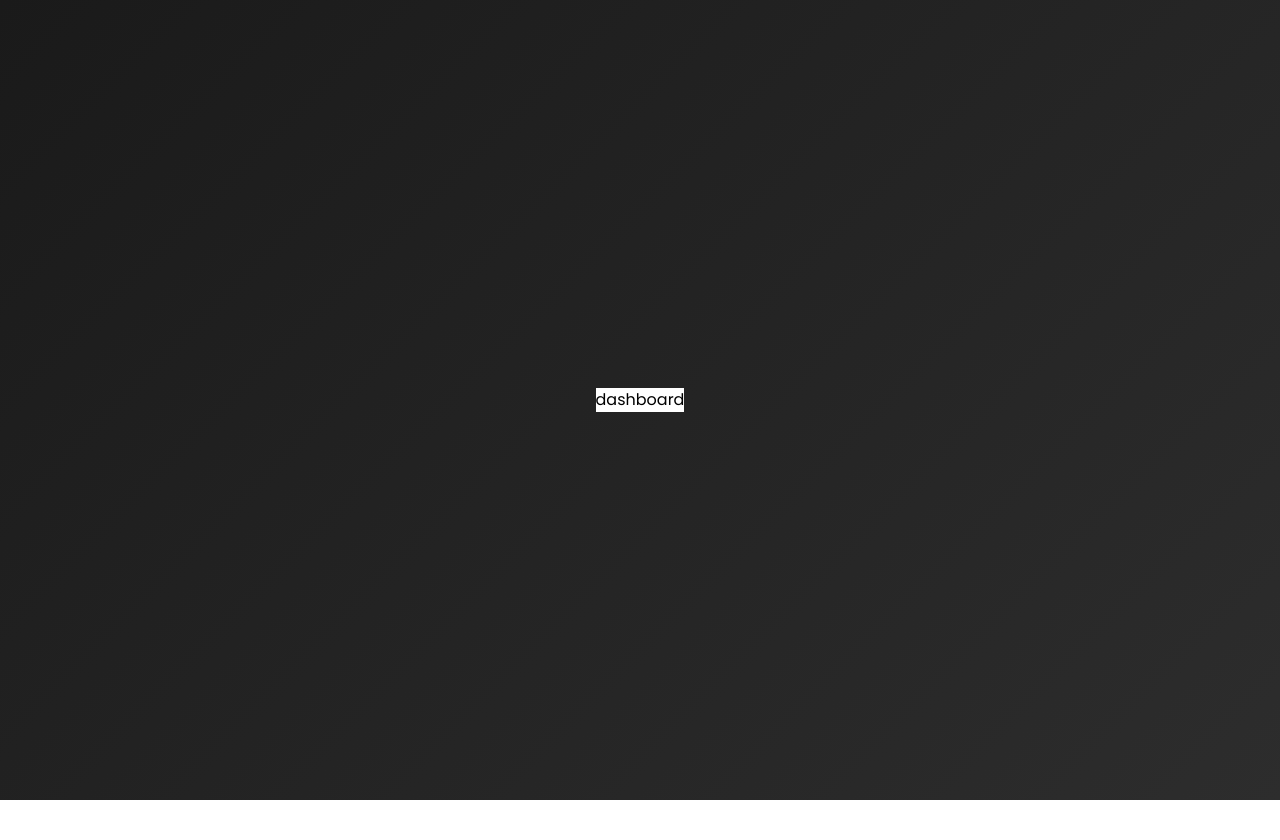
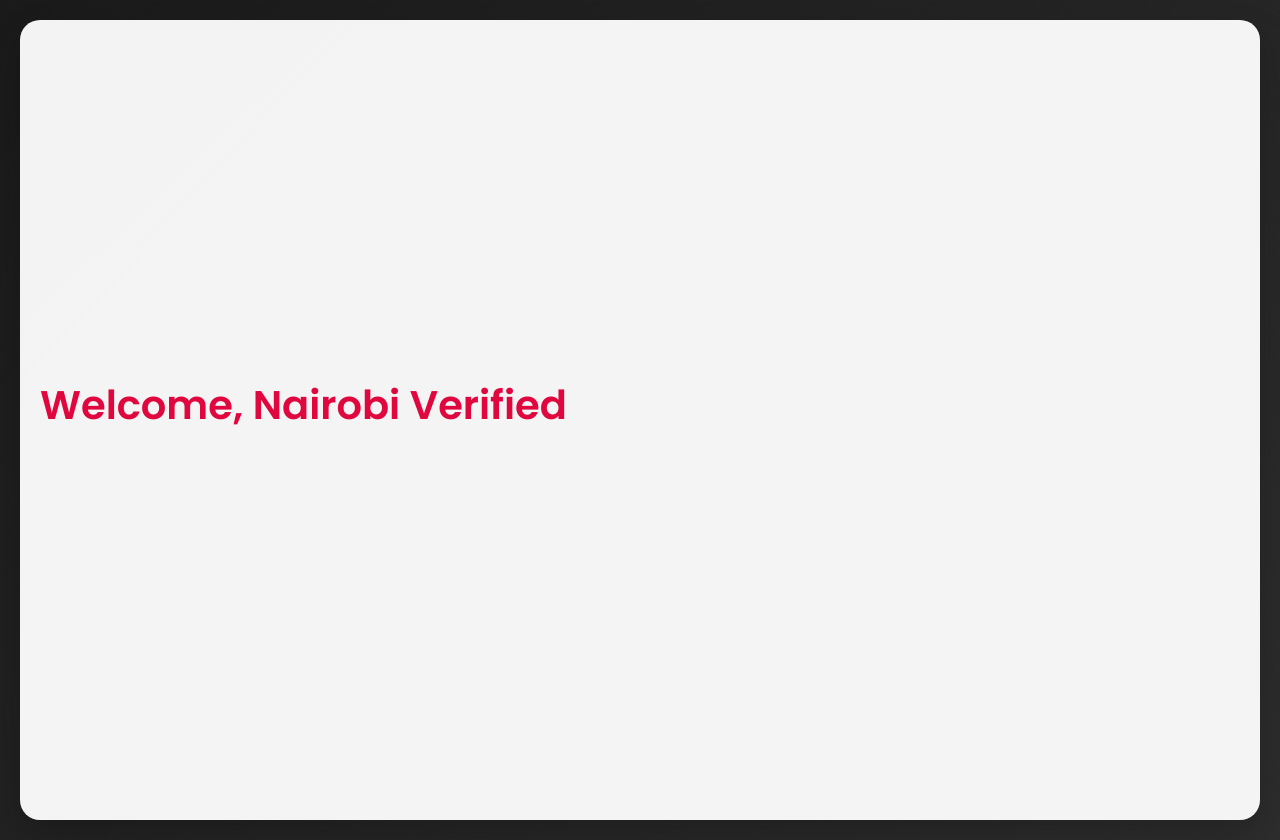
Before and after one commit to Sikos-Marketing-Developer-Team/nairobi-verified, a Next.js app in the folder frontend/: page /dashboard in a window 1280 px wide. Before the commit the page ends 800 px from the top, so only its background shows below. Built offline with nearby package versions, Linux system fonts and the light colour scheme.

Commit message:
Fixed errors, added dashboard UI

```diff
--- a/frontend/src/app/auth/signin/page.tsx
+++ b/frontend/src/app/auth/signin/page.tsx
@@ -107,6 +107,11 @@ export default function SignIn() {
             </button>
           </div>
         </form>
+
+        <div className="linkTxt animation" style={{ "--i": 5, "--j": 25 } as any}>
+            <p>Don't have an account? <a href="/auth/signup" className="register-link" >Sign Up</a></p>
+          </div>
+
       </div>
 
       <div className="info-text login">
--- a/frontend/src/app/auth/signup/page.tsx
+++ b/frontend/src/app/auth/signup/page.tsx
@@ -26,7 +26,7 @@ export default function SignUp() {
 
     try {
       // Send request to backend API for user registration
-      const response = await axios.post("http://localhost:5000/api/auth/register", formData);
+      const response = await axios.post("http://localhost:5000/api/auth/signup", formData);
 
       if (response.status === 201) {
         // Auto-login after successful registration
@@ -47,13 +47,16 @@ export default function SignUp() {
     }
   };
 
-  const handleGoogleSignUp = async () => {
+  const handleGoogleSignIn = async () => {
     try {
-      await signIn("google", { callbackUrl: "/dashboard" });
+      const result = await signIn("google", {
+        callbackUrl: "/dashboard", // Redirect to dashboard after Google sign-in
+      });
     } catch (error) {
-      setError("An error occurred during Google sign-up");
+      setError("An error occurred during Google sign-in");
     }
   };
+
 
   return (
     <div className="wrapper">
@@ -103,21 +106,21 @@ export default function SignUp() {
           <div className="mt-4">
             <button
               type="button"
-              onClick={handleGoogleSignUp}
+              onClick={handleGoogleSignIn}
               className="google-btn flex items-center gap-2 p-2 border rounded-lg"
             >
               <Image src="/google.svg" alt="Google logo" width={20} height={20} className="h-5 w-5" />
               Sign up with Google
             </button>
           </div>
+        </form>
 
-          <div className="linkTxt">
+        <div className="linkTxt">
             <p className="p-2">
               Already have an account? {" "}
-              <a href="/signin" className="login-link">Login</a>
+              <a href="/auth/signin" className="login-link">Login</a>
             </p>
           </div>
-        </form>
       </div>
       <div className="info-text register">
         <h2>Welcome Back!</h2>
--- a/frontend/src/app/dashboard/page.tsx
+++ b/frontend/src/app/dashboard/page.tsx
@@ -1,7 +1,9 @@
 export default function dashboard () {
     return (
         <div className="dashboard">
-            dashboard
+           <h2>
+                Welcome, Nairobi Verified
+           </h2>
         </div>
 
     );
--- a/frontend/src/app/globals.css
+++ b/frontend/src/app/globals.css
@@ -70,6 +70,12 @@ body {
   margin-left: 100px;
 }
 
+.form-box.register {
+  min-height: fit-content; /* Ensures it grows with content */
+  padding-bottom: 2px; /* Adds spacing at the bottom */
+  overflow: hidden; /* Prevents content from overflowing */
+}
+
 .form-box h2 {
   font-size: 2em;
   color: var(--primary);
@@ -81,6 +87,7 @@ body {
 .form-box.login.home-p {
   margin-left: -300px;
 }
+
 
 .input-box {
   position: relative;
@@ -230,12 +237,56 @@ body {
   box-shadow: 0 5px 15px rgba(0, 0, 0, 0.1);
 }
 
+div.linkTxt {
+  text-align: center;
+}
+
+div.linkTxt.animation{
+ text-align: center;
+ padding: 1rem;
+}
+.register-link,
+.login-link {
+  font-size: 0.9em;
+  color: var(--primary);
+  text-decoration: underline;
+  font-weight: 500;
+  margin-top: 20px;
+}
+
+.register-link:hover,
+.login-link:hover {
+  color: #c80535;
+  text-decoration: none;
+}
+
 /* Dashboard Component */
-/* Rpute Path: /dashboard */
+/* Route Path: /dashboard */
 /* Wrapper ClassName: .dashboard */
 
 .dashboard {
-  background-color: #fff;
+  height: 100%;
+  display: flex;
+  justify-content: space-between;
+  align-items: center;
+  width: 100%;
+  max-width: 1900px;
+  height: 100vh;
+  background: rgba(255, 255, 255, 0.95);
+  border-radius: 20px;
+  box-shadow: 0 15px 35px rgba(0, 0, 0, 0.2);
+  padding: 20px;
+  overflow: hidden;
+
+  text-align: center;
+}
+
+.dashboard h2 {
+  font-size: 2.5em;
+  color: var(--primary);
+  text-align: center!important;
+  margin-bottom: 30px;
+  font-weight: 600;
 }
 
 
--- a/frontend/src/app/layout.tsx
+++ b/frontend/src/app/layout.tsx
@@ -3,6 +3,7 @@ import { Inter } from "next/font/google";
 import "./globals.css";
 import { NextAuthProvider } from "./providers";
 import Script from "next/script";
+
 
 const inter = Inter({ subsets: ["latin"] });
 
--- a/frontend/src/app/page.tsx
+++ b/frontend/src/app/page.tsx
@@ -31,9 +31,7 @@ export default function Home() {
             Login
           </button>
 
-          <div className="linkTxt animation" style={{ "--i": 5, "--j": 25 } as any}>
-            <p>Don't have an account? <a href="#" className="register-link" onClick={(e) => { e.preventDefault(); setIsActive(true); }}>Sign Up</a></p>
-          </div>
+
 
           <div className="mt-4">
             <button
@@ -53,6 +51,10 @@ export default function Home() {
             </button>
           </div>
         </form>
+
+        <div className="linkTxt animation" style={{ "--i": 5, "--j": 25 } as any}>
+            <p>Don't have an account? <a href="/auth/signup" className="register-link" >Sign Up</a></p>
+          </div>
       </div>
 
       <div className="info-text login">
```
